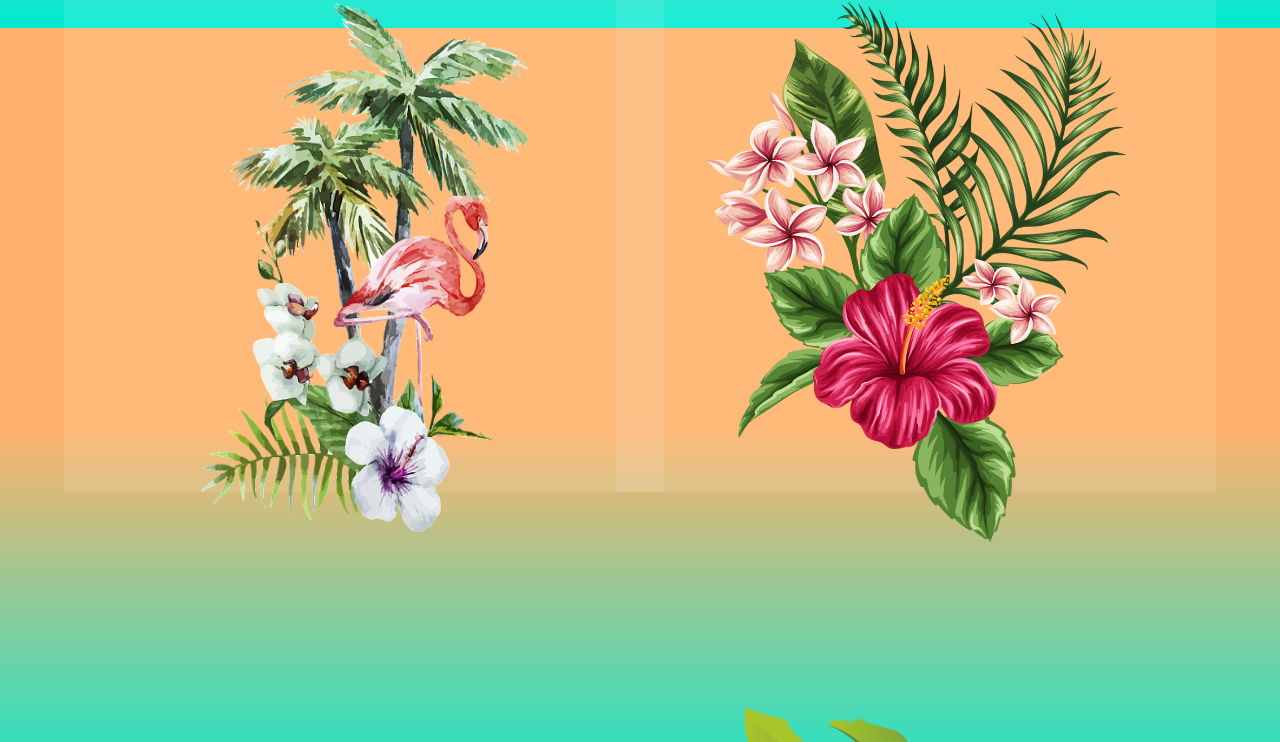
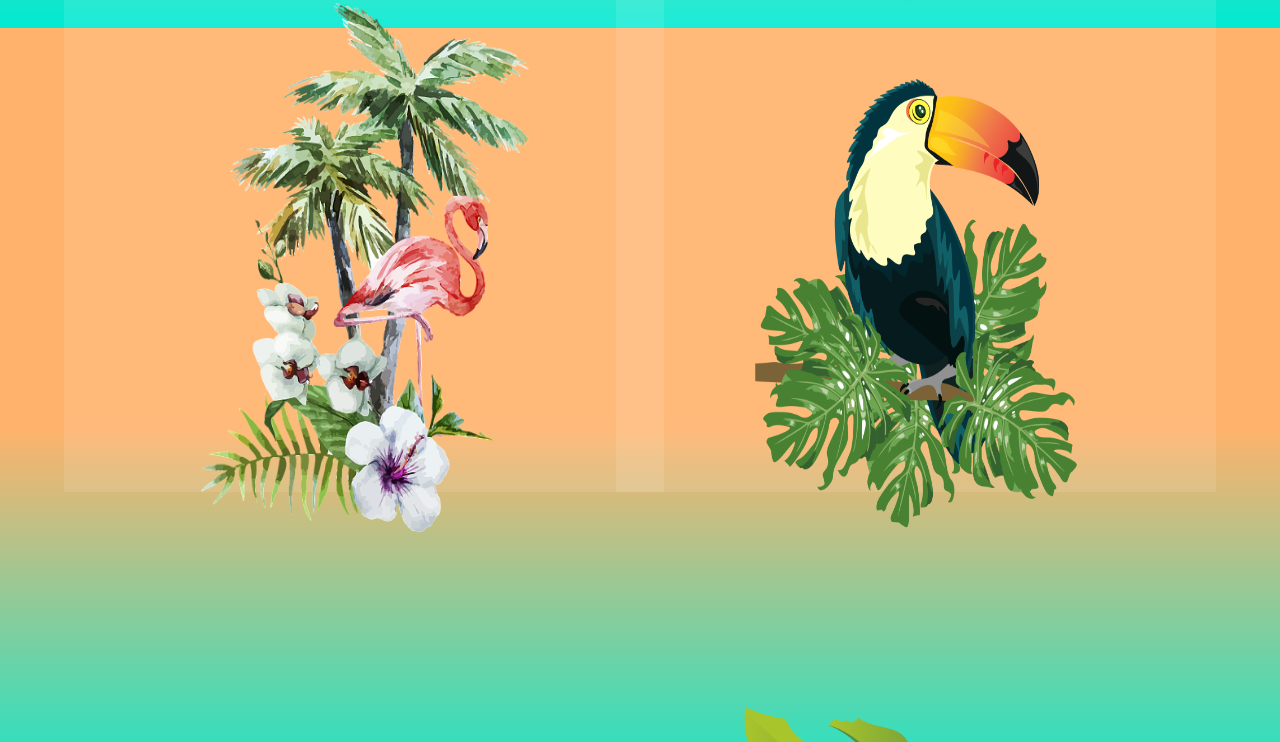
Before and after one commit to GTrakova/Tropic, a plain HTML site: page index.html in a window 1280 px wide. Shown: the part 772-1514 px from the top of the page. Drawn offline with Linux system fonts and the light colour scheme; files whose address does not match are found by name.

Commit message:
Update index.html

```diff
--- a/index.html
+++ b/index.html
@@ -25,7 +25,7 @@
   </div>
   <div class="pair-container-2">
    <p>You need to learn how to value all its gifts!</p>
-  <img class="rose" src="images/rose.png" alt="tropical">
+  <img class="rose" src="images/tookan.png" alt="tropical">
   </div>
   </div>
   <div class="bottom-container">
```
